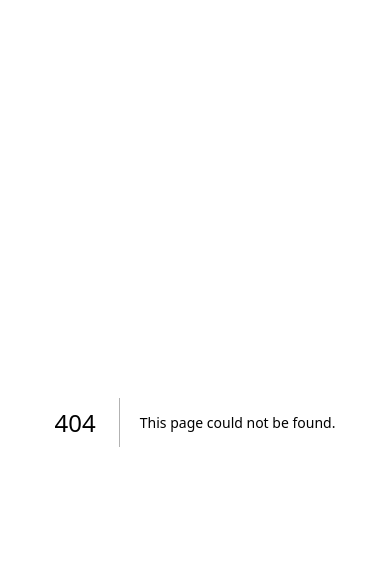
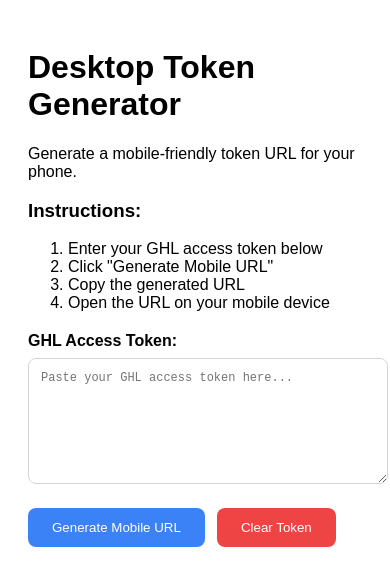
Before and after one commit to javistrat25/my-fencing-assistant, a Next.js app: page /mobile-token in a window 390 px wide. Before the commit this address had no page. Shown: the top 586 px of the page. Built offline with nearby package versions, Linux system fonts and the light colour scheme.

Commit message:
Add new mobile token solution using URL parameters - bypasses localStorage issues

```diff
--- /dev/null
+++ b/pages/mobile-token.js
@@ -0,0 +1,246 @@
+import { useState, useEffect } from 'react';
+import Head from 'next/head';
+
+export default function MobileToken() {
+  const [token, setToken] = useState('');
+  const [message, setMessage] = useState('');
+  const [isMobile, setIsMobile] = useState(false);
+
+  useEffect(() => {
+    if (typeof window !== 'undefined') {
+      const mobile = /Android|webOS|iPhone|iPad|iPod|BlackBerry|IEMobile|Opera Mini/i.test(navigator.userAgent);
+      setIsMobile(mobile);
+
+      // Check for token in URL parameters
+      const urlParams = new URLSearchParams(window.location.search);
+      const tokenFromUrl = urlParams.get('token');
+
+      if (tokenFromUrl) {
+        setToken(tokenFromUrl);
+        setMessage('✅ Token received from URL! You can now use the mobile dashboard.');
+        // Also save to localStorage as backup
+        localStorage.setItem('ghl_access_token', tokenFromUrl);
+      } else if (mobile) {
+        // Check localStorage as fallback
+        const storedToken = localStorage.getItem('ghl_access_token');
+        if (storedToken) {
+          setToken(storedToken);
+          setMessage('✅ Token found in localStorage! You can now use the mobile dashboard.');
+        } else {
+          setMessage('❌ No token found. Please use the desktop transfer tool to get a token URL.');
+        }
+      }
+    }
+  }, []);
+
+  const generateTokenUrl = () => {
+    if (token.trim()) {
+      const baseUrl = window.location.origin + '/mobile-token';
+      const tokenUrl = `${baseUrl}?token=${encodeURIComponent(token.trim())}`;
+      return tokenUrl;
+    }
+    return '';
+  };
+
+  const copyTokenUrl = () => {
+    const tokenUrl = generateTokenUrl();
+    if (tokenUrl) {
+      navigator.clipboard.writeText(tokenUrl);
+      setMessage('📋 Token URL copied to clipboard! Share this with your mobile device.');
+    } else {
+      setMessage('❌ Please enter a valid token first.');
+    }
+  };
+
+  const clearToken = () => {
+    localStorage.removeItem('ghl_access_token');
+    setToken('');
+    setMessage('🗑️ Token cleared.');
+  };
+
+  if (isMobile) {
+    return (
+      <div style={{ padding: '20px', fontFamily: 'Arial, sans-serif' }}>
+        <Head>
+          <title>Mobile Token Setup</title>
+        </Head>
+
+        <h1>Mobile Token Setup</h1>
+        <p>This page helps you set up authentication for mobile use.</p>
+
+        <div style={{
+          backgroundColor: message.includes('✅') ? '#d1fae5' : '#fee2e2',
+          border: `1px solid ${message.includes('✅') ? '#10b981' : '#ef4444'}`,
+          borderRadius: '8px',
+          padding: '16px',
+          marginBottom: '20px'
+        }}>
+          <p style={{ margin: 0, color: message.includes('✅') ? '#065f46' : '#991b1b' }}>
+            {message}
+          </p>
+        </div>
+
+        {token && (
+          <div style={{ marginBottom: '20px' }}>
+            <h3>Current Token:</h3>
+            <div style={{
+              backgroundColor: '#f3f4f6',
+              padding: '12px',
+              borderRadius: '8px',
+              fontSize: '12px',
+              wordBreak: 'break-all',
+              fontFamily: 'monospace'
+            }}>
+              {token.substring(0, 20)}...{token.substring(token.length - 20)}
+            </div>
+          </div>
+        )}
+
+        <div style={{ display: 'flex', gap: '12px', flexWrap: 'wrap', marginBottom: '20px' }}>
+          <button
+            onClick={clearToken}
+            style={{
+              padding: '12px 16px',
+              backgroundColor: '#ef4444',
+              color: 'white',
+              border: 'none',
+              borderRadius: '8px',
+              cursor: 'pointer'
+            }}
+          >
+            Clear Token
+          </button>
+        </div>
+
+        {token && (
+          <div style={{ marginTop: '20px' }}>
+            <a
+              href="/mobile-dashboard"
+              style={{
+                display: 'inline-block',
+                padding: '12px 24px',
+                backgroundColor: '#10b981',
+                color: 'white',
+                textDecoration: 'none',
+                borderRadius: '8px',
+                fontWeight: 'bold'
+              }}
+            >
+              Go to Mobile Dashboard
+            </a>
+          </div>
+        )}
+
+        <div style={{ marginTop: '20px', padding: '16px', backgroundColor: '#f3f4f6', borderRadius: '8px' }}>
+          <h4>Debug Info:</h4>
+          <p><strong>User Agent:</strong> {typeof window !== 'undefined' ? navigator.userAgent : 'Loading...'}</p>
+          <p><strong>URL Parameters:</strong> {typeof window !== 'undefined' ? window.location.search : 'Unknown'}</p>
+          <p><strong>localStorage Available:</strong> {typeof window !== 'undefined' && window.localStorage ? 'Yes' : 'No'}</p>
+          <p><strong>Token in localStorage:</strong> {typeof window !== 'undefined' ? (localStorage.getItem('ghl_access_token') ? 'Yes' : 'No') : 'Unknown'}</p>
+        </div>
+      </div>
+    );
+  }
+
+  return (
+    <div style={{ padding: '20px', fontFamily: 'Arial, sans-serif' }}>
+      <Head>
+        <title>Desktop Token Generator</title>
+      </Head>
+
+      <h1>Desktop Token Generator</h1>
+      <p>Generate a mobile-friendly token URL for your phone.</p>
+
+      <div style={{ marginBottom: '20px' }}>
+        <h3>Instructions:</h3>
+        <ol>
+          <li>Enter your GHL access token below</li>
+          <li>Click "Generate Mobile URL"</li>
+          <li>Copy the generated URL</li>
+          <li>Open the URL on your mobile device</li>
+        </ol>
+      </div>
+
+      <div style={{ marginBottom: '20px' }}>
+        <label htmlFor="token" style={{ display: 'block', marginBottom: '8px', fontWeight: 'bold' }}>
+          GHL Access Token:
+        </label>
+        <textarea
+          id="token"
+          value={token}
+          onChange={(e) => setToken(e.target.value)}
+          placeholder="Paste your GHL access token here..."
+          style={{
+            width: '100%',
+            height: '100px',
+            padding: '12px',
+            border: '1px solid #d1d5db',
+            borderRadius: '8px',
+            fontFamily: 'monospace',
+            fontSize: '12px'
+          }}
+        />
+      </div>
+
+      <div style={{ display: 'flex', gap: '12px', marginBottom: '20px' }}>
+        <button
+          onClick={copyTokenUrl}
+          style={{
+            padding: '12px 24px',
+            backgroundColor: '#3b82f6',
+            color: 'white',
+            border: 'none',
+            borderRadius: '8px',
+            cursor: 'pointer'
+          }}
+        >
+          Generate Mobile URL
+        </button>
+
+        <button
+          onClick={clearToken}
+          style={{
+            padding: '12px 24px',
+            backgroundColor: '#ef4444',
+            color: 'white',
+            border: 'none',
+            borderRadius: '8px',
+            cursor: 'pointer'
+          }}
+        >
+          Clear Token
+        </button>
+      </div>
+
+      {message && (
+        <div style={{
+          backgroundColor: message.includes('✅') ? '#d1fae5' : '#fee2e2',
+          border: `1px solid ${message.includes('✅') ? '#10b981' : '#ef4444'}`,
+          borderRadius: '8px',
+          padding: '16px',
+          marginBottom: '20px'
+        }}>
+          <p style={{ margin: 0, color: message.includes('✅') ? '#065f46' : '#991b1b' }}>
+            {message}
+          </p>
+        </div>
+      )}
+
+      {token && (
+        <div style={{ marginTop: '20px' }}>
+          <h3>Generated Mobile URL:</h3>
+          <div style={{
+            backgroundColor: '#f3f4f6',
+            padding: '12px',
+            borderRadius: '8px',
+            fontFamily: 'monospace',
+            fontSize: '14px',
+            wordBreak: 'break-all'
+          }}>
+            {generateTokenUrl()}
+          </div>
+        </div>
+      )}
+    </div>
+  );
+}
```
